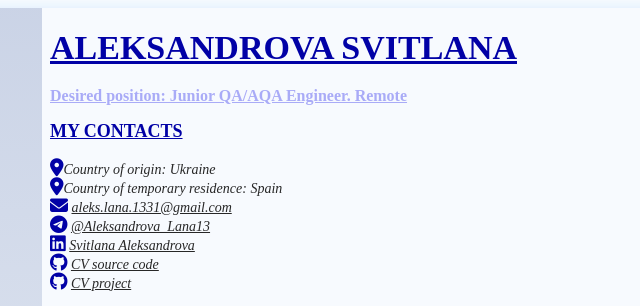
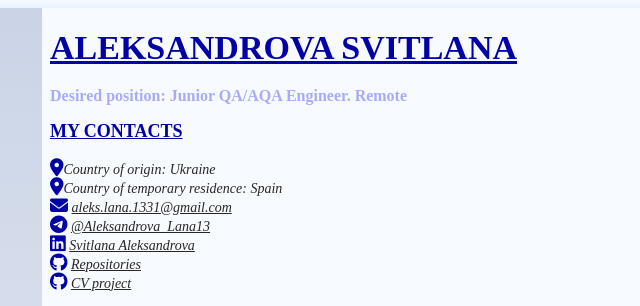
Before and after one commit to Lana1390/QA_Resume, a plain HTML site: page index.html in a window 1280 px wide. Shown: the top 306 px of the page, 194-834 px from the left. Drawn offline with Linux system fonts and the light colour scheme; a script that the page names is missing.

Commit message:
little fixes

```diff
--- a/index.html
+++ b/index.html
@@ -187,7 +187,7 @@
                 ALEKSANDROVA SVITLANA
                 </u>
             </h1>
-            <h3 class="right-side-title">Desired position: Junior QA/AQA Engineer. Remote</h3>
+            <h2 class="right-side-title">Desired position: Junior QA/AQA Engineer. Remote</h2>
             <h3 class ="contacts">
                 MY CONTACTS
             </h3>
@@ -216,7 +216,7 @@
             <address>
                 <span class="ink">  </span>
                 <i class="fab fa-github"></i>
-                <a class="contacts-link" href="https://github.com/Lana1390" target="_blank"> CV source code</a>
+                <a class="contacts-link" href="https://github.com/Lana1390" target="_blank">Repositories</a>
             </address>
             <address>
                 <span class="ink"> </span>
```
Also changed, not shown: css/style.css (+0 -10 lines).
